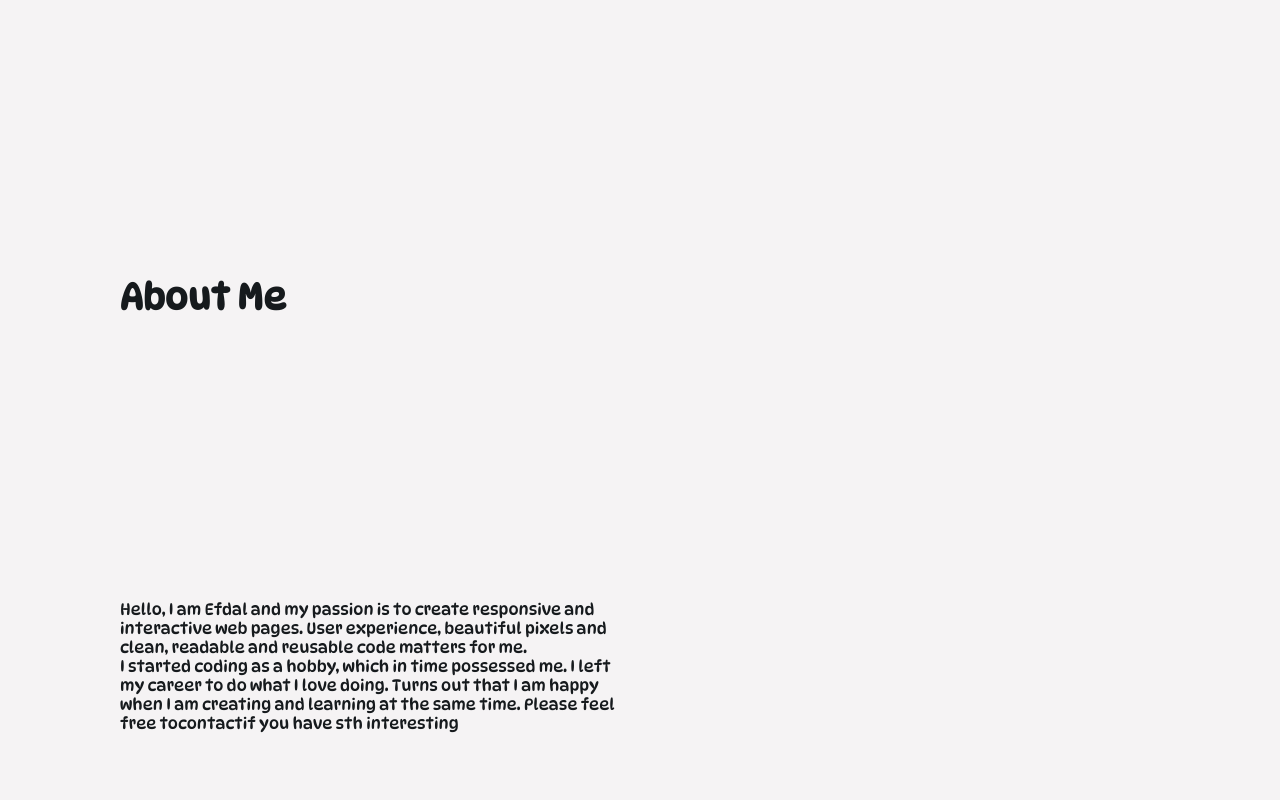
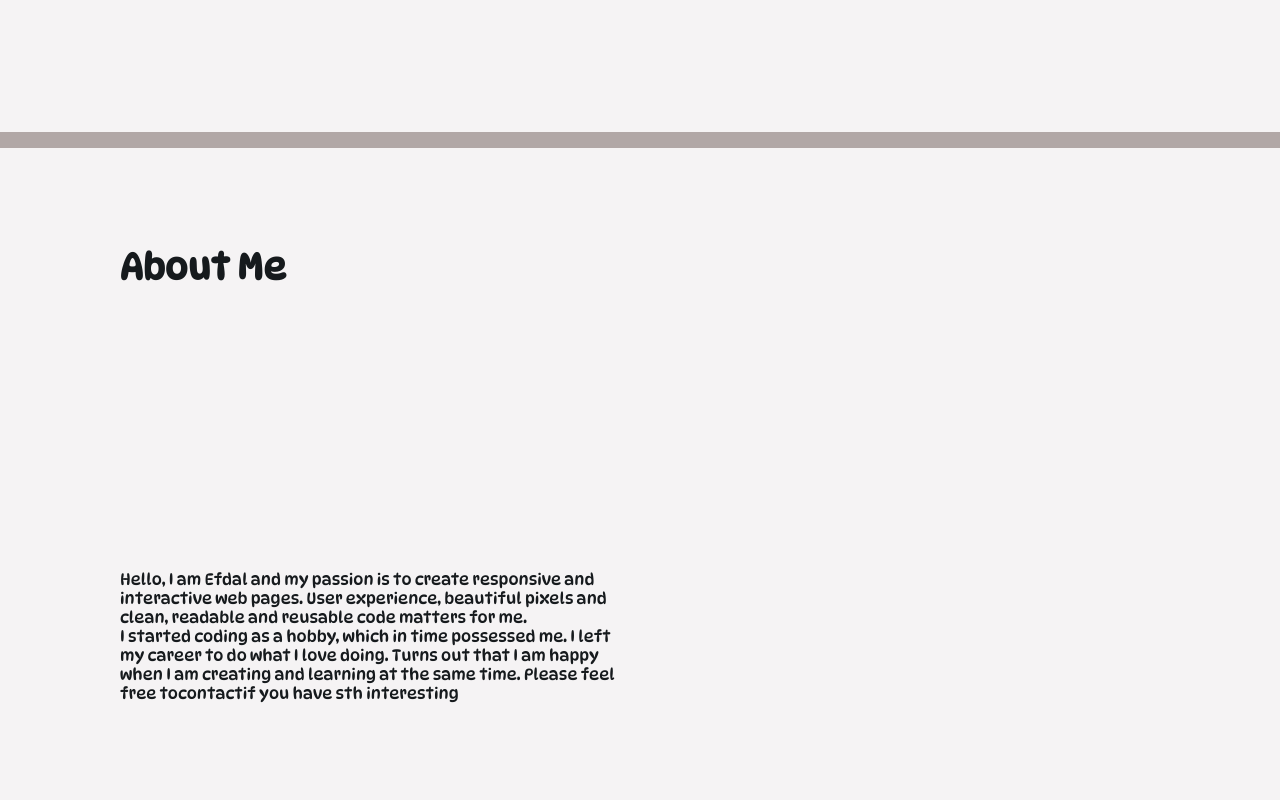
Before and after one commit to efdalyalcin/portfolio, a React (Create React App) app: page / in a window 1280 px wide. Shown: the part 660-1460 px from the top of the page. Built offline with nearby package versions, Linux system fonts and the light colour scheme.

Commit message:
separator created and styles need to be adjusted

```diff
--- a/src/App.tsx
+++ b/src/App.tsx
@@ -5,6 +5,7 @@ import './App.scss';
 import cn from 'classnames';
 import { useTheme } from './context/ThemeProvider';
 import Home from './components/Home/Home';
+import Separator from './components/Separator/Separator';
 
 function App() {
   const { isDarkTheme } = useTheme();
@@ -13,7 +14,9 @@ function App() {
     <div className={cn("App", {'App--dark': isDarkTheme})}>
       <NavBar />
       <Home />
+      <Separator />
       <About />
+      <Separator />
       <Experience />
     </div>
   );
--- a/src/components/About/About.scss
+++ b/src/components/About/About.scss
@@ -6,7 +6,7 @@
 
   display: grid;
   grid-template-columns: 1fr 1fr;
-  grid-template-rows: 1fr 2fr;
+  grid-template-rows: 1fr 4fr;
   align-items: center;
   gap: 20px;
 
--- /dev/null
+++ b/src/components/Separator/Separator.scss
@@ -0,0 +1,16 @@
+@import '../../utils/main.scss';
+
+.Separator {
+  position: relative;
+  top: -8px;
+
+  width: 100%;
+  height: 16px;
+
+  background-color: $c-blackShadows;
+  transition: background-color $transitionTime;
+
+  &--dark {
+    background-color: $c-bloodRed;
+  }
+}
--- /dev/null
+++ b/src/components/Separator/Separator.tsx
@@ -0,0 +1,37 @@
+import { createRef, useEffect, useState } from 'react';
+import cn from 'classnames';
+import { useTheme } from '../../context/ThemeProvider';
+import './Separator.scss';
+
+export default function Separator() {
+  const { isDarkTheme } = useTheme();
+  const [scrollPosition, setScrollPosition] = useState(0);
+  const sepRef = createRef<HTMLDivElement>();
+
+  const handleScroll = () => {
+    let scroll = window.pageYOffset;
+
+    console.log(sepRef.current?.offsetTop)
+
+    scroll
+      ? setScrollPosition(scroll)
+      : setScrollPosition(0)
+  };
+
+  useEffect(() => {
+    window.addEventListener("scroll", handleScroll);
+
+    return () => {
+      window.removeEventListener("scroll", handleScroll);
+    };
+  });
+
+  console.log(scrollPosition);
+
+  return (
+    <div
+      className={cn("Separator", {"Separator--dark": isDarkTheme})}
+      ref={sepRef}
+    />
+  )
+}
```
